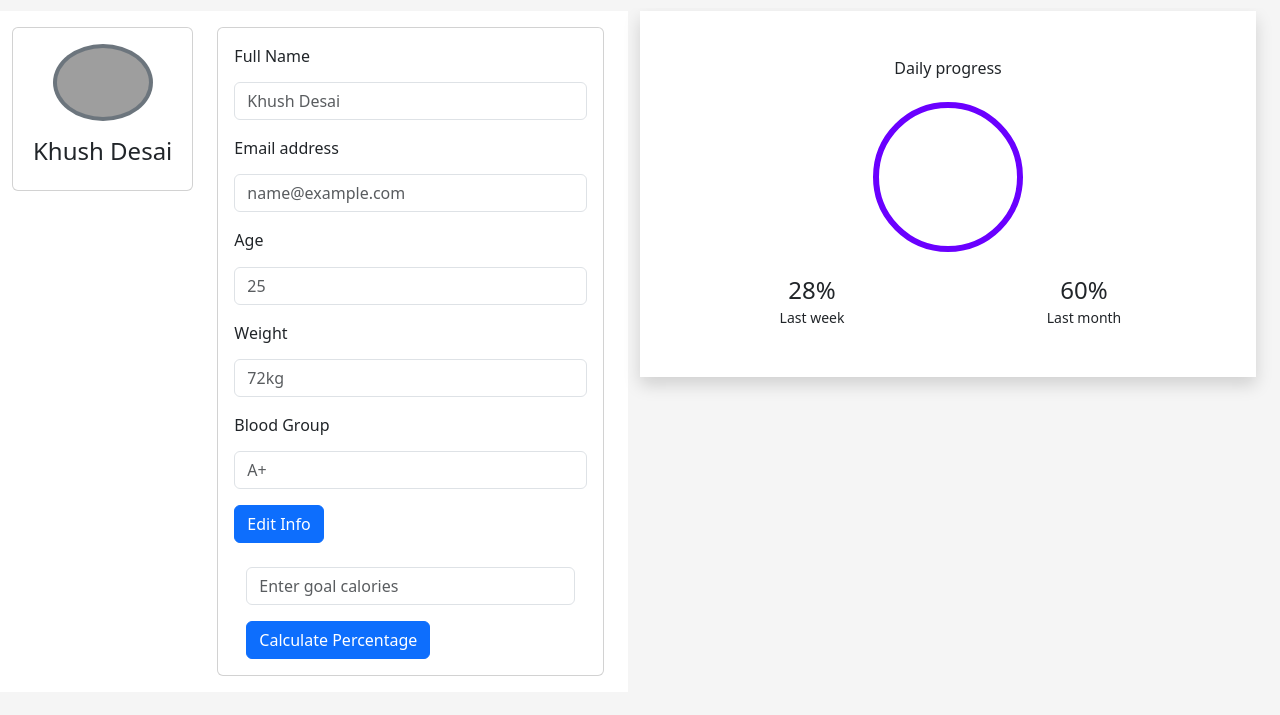
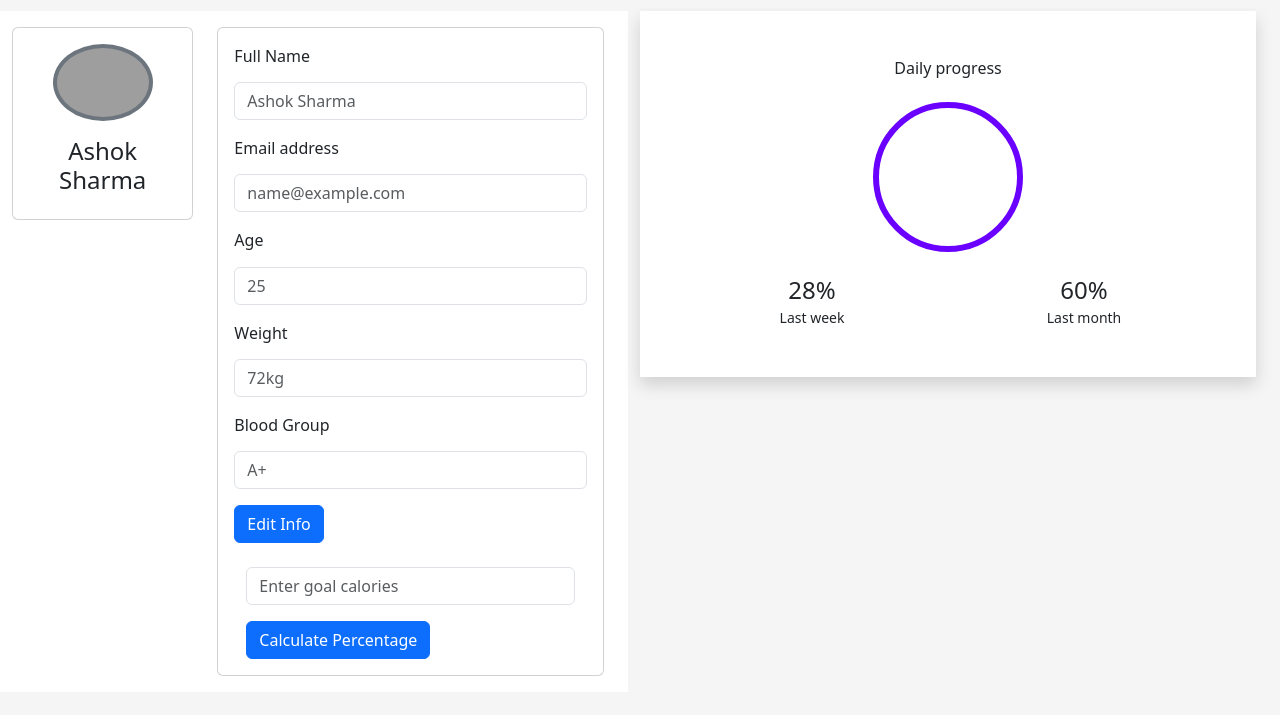
Before and after one commit to It-is-KD/Calorie-Management-System, a plain HTML site: page pages/profile.html in a window 1280 px wide. Shown: the part 53-768 px from the top of the page. Drawn offline with nearby package versions, Linux system fonts and the light colour scheme; grey boxes are pictures that could not be loaded.

Commit message:
commit 26-02-2024 (2)

```diff
--- a/pages/profile.html
+++ b/pages/profile.html
@@ -61,7 +61,7 @@
                                           <div class="d-flex flex-column align-items-center text-center">
                                             <img src="https://cdn-icons-png.flaticon.com/512/6774/6774898.png" class="rounded-circle p-1 bg-secondary" alt="placeholder profile icon showing a healthy plate full of food" width="100vh">
                                             <div class="mt-3">
-                                              <h4>Khush Desai</h4>
+                                              <h4>Ashok Sharma</h4>
                                             </div>
                                           </div>
                                         </div>
@@ -72,7 +72,7 @@
                                             <div class="card-body">
                                                 <div class="mb-3">
                                                     <label for="Name" class="form-label"><h6>Full Name</h6></label>
-                                                    <input type="name" class="form-control" id="FullName" placeholder="Khush Desai">
+                                                    <input type="name" class="form-control" id="FullName" placeholder="Ashok Sharma">
                                                 </div>
 
                                                 <div class="mb-3">
```
